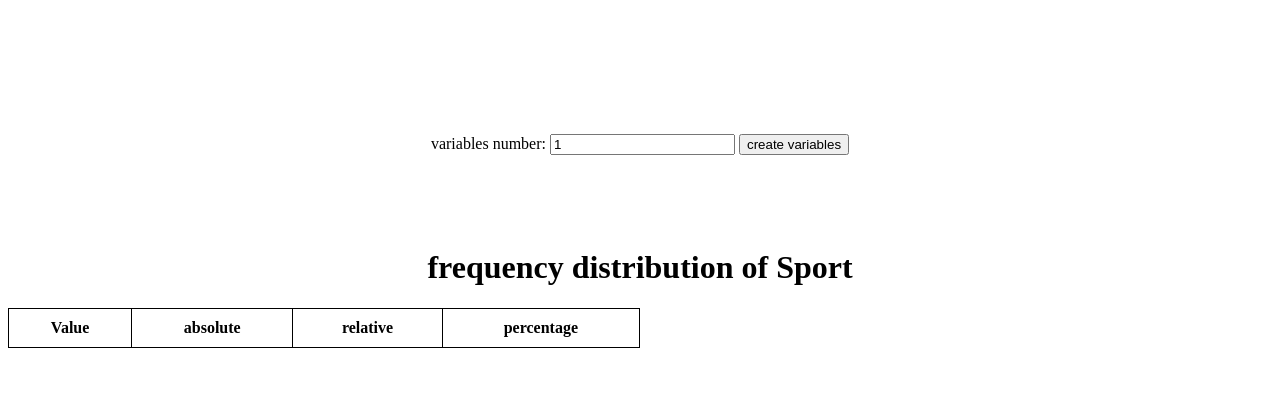
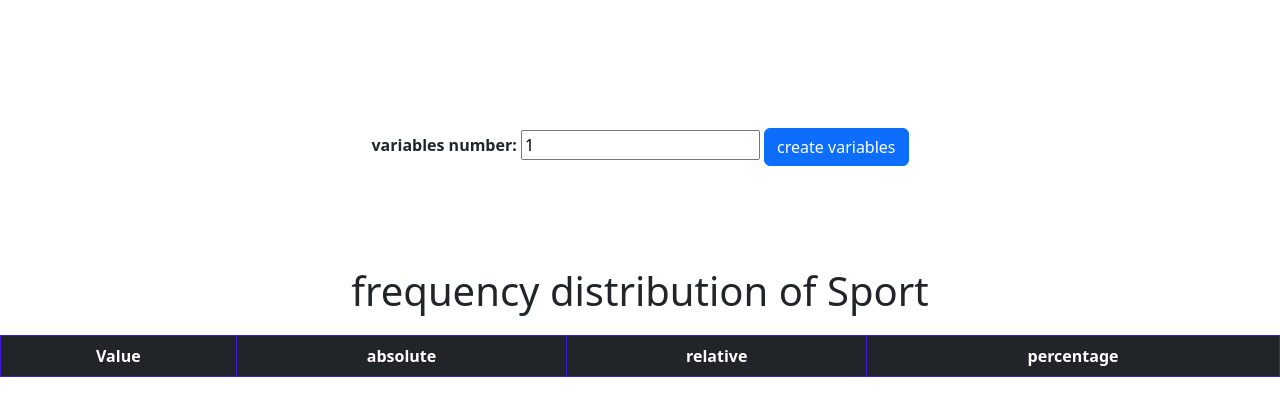
Before and after one commit to Garufi1962596/Garufi1962596.github.io, a Jekyll site: the page _posts/2023-11-01-JS_Homework4.html, which Jekyll copies as it is, in a window 1280 px wide. Shown: the top 416 px of the page. Built offline with Jekyll 4.4.1, drawn with Linux system fonts in a browser that asks for light colours; nearby versions of some CDN libraries.

Commit message:
Update 2023-11-01-JS_Homework4.html

```diff
--- a/_posts/2023-11-01-JS_Homework4.html
+++ b/_posts/2023-11-01-JS_Homework4.html
@@ -1,7 +1,9 @@
 <!DOCTYPE html>
 <html>
 <head>
-
+    <link href="https://cdn.jsdelivr.net/npm/bootstrap@5.2.3/dist/css/bootstrap.min.css" rel="stylesheet">
+    <script src="https://cdn.jsdelivr.net/npm/bootstrap@5.2.3/dist/js/bootstrap.bundle.min.js"></script>
+    <script src="https://cdn.jsdelivr.net/npm/chart.js@3.7.0/dist/chart.min.js"></script>
 </head>
 <body >
     <style>
@@ -11,7 +13,7 @@
             margin: 20px 0;
         }
         table, th, td {
-            border: 1px solid black;
+            border: 1px solid rgb(64, 28, 224);
         }
         th, td {
             padding: 10px;
@@ -20,11 +22,11 @@
     </style>
 
     <div style="text-align: center; padding-top: 10%;">
-        <label for="numeroVariabili">variables number:</label>
+        <label for="numeroVariabili" class="fw-bolder">variables number:</label>
         <input type="number" id="numeroVariabili" min="1" value="1" >
-        <button onclick="creaInput()">create variables</button>
+        <button onclick="creaInput()" class="btn btn-primary">create variables</button>
 
-        <div id="specify" style="margin-top: 3%;"> </div>
+        <div id="specify" style="margin-top: 3%;" class="fw-bolder"> </div>
 
         <br>
         <div id="inputContainer"></div>
@@ -38,9 +40,9 @@
 
     <div style="text-align: center;">
         <h1>frequency distribution of Sport</h1>
-        <table align="center" border="1" id="Sport">
-            <thead>
-                <tr>
+        <table align="center" border="1" id="Sport" class="table">
+            <thead >
+                <tr class="table-dark">
                     <th>Value</th>
                     <th>absolute</th>
                     <th>relative</th>
@@ -73,12 +75,14 @@
                 input.placeholder = "Variabile " + i;
                 var label = document.createElement("label");
                 label.innerText="var" + i;
+                label.className="fw-bolder";
                 label.for="variabile" + i;
                 label.style="margin-right: 1%; margin-left:2%";
                 inputContainer.appendChild(label);
                 inputContainer.appendChild(input);
             }
             var button= document.createElement("button");
+            button.className="btn btn-primary";
             button.onclick= distribution;
             button.textContent= "Create join distribution";
             buttonContainer.append(button);
@@ -195,11 +199,12 @@
 
 
             var table = document.createElement("table");
-
+            table.className="table table-striped";
             table.id = "tableContainer";
-            var lab = document.createElement("div");
+            var lab = document.createElement("h2");
             lab.id="label";
-            lab.innerHTML="frequency distribution of "+label;
+            lab.style= "text-align:center";
+            lab.innerHTML="Frequency distribution of "+label;
 
             var headerRow=document.createElement("tr");
             var headerRowinitial = document.createElement("tr");
```
